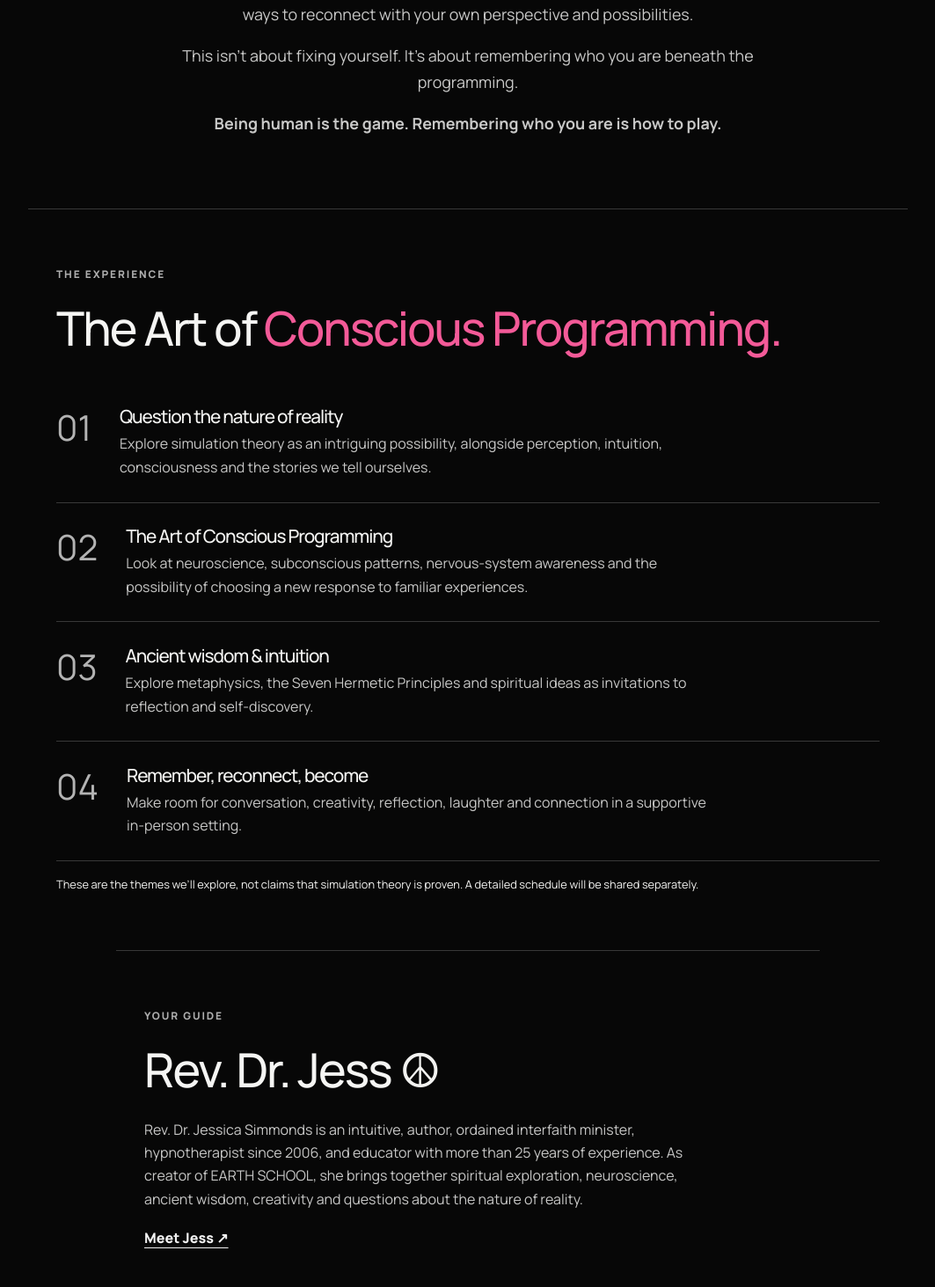
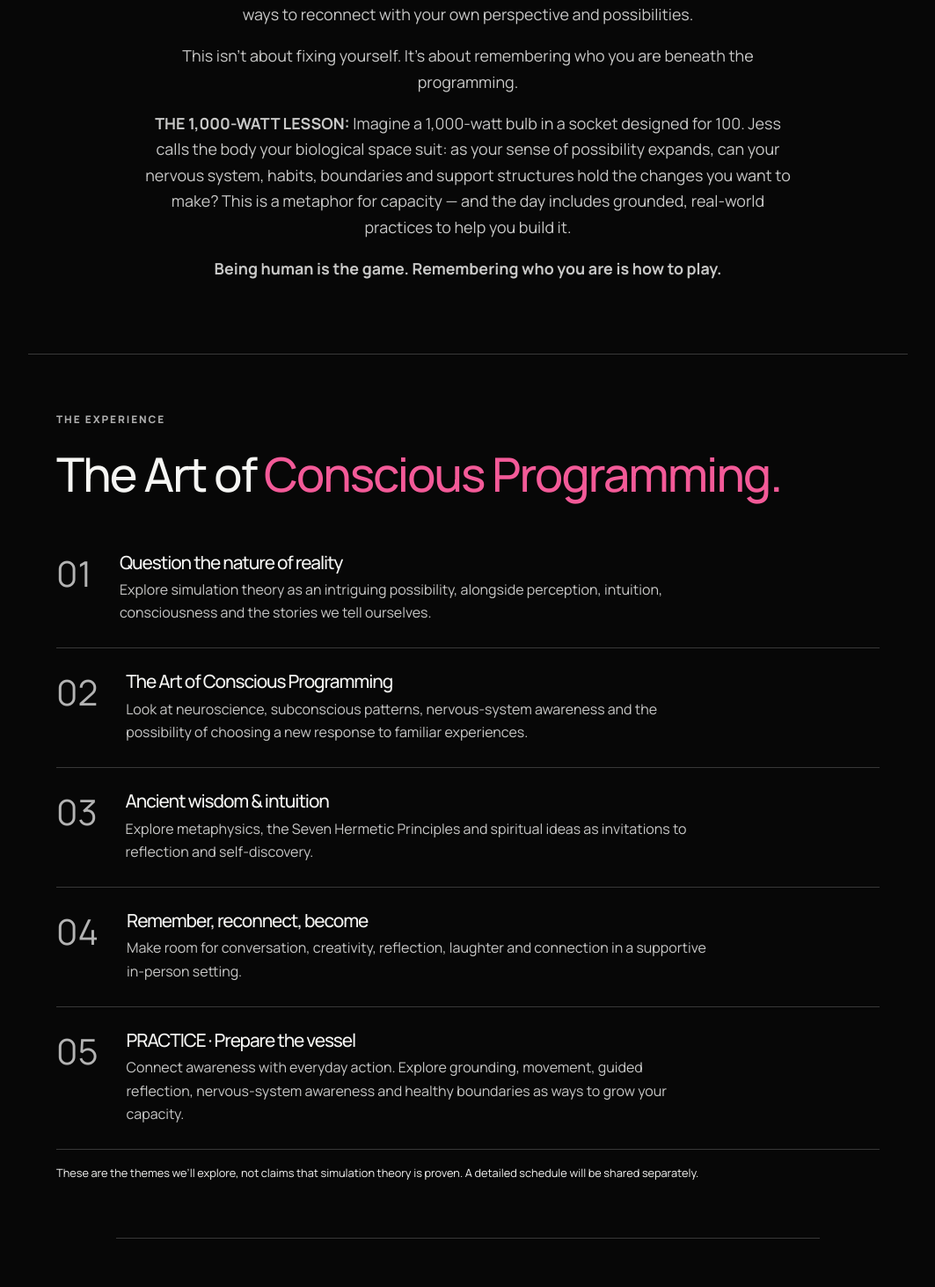
Before and after one commit to jessgoodvibesonly/jessgoodvibesonly, a Next.js app: page /earth-school-womens-day in a window 1280 px wide. Shown: the part 1487-2950 px from the top of the page at 88% size, without its empty margins (108-1171 px from the left). Built offline with nearby package versions, Linux system fonts and the light colour scheme; no server answers; a web font is replaced by a local one.

Commit message:
Integrate EARTH SCHOOL practice teachings and biological space suit capacity metaphor

```diff
--- a/app/earth-school-womens-day/page.tsx
+++ b/app/earth-school-womens-day/page.tsx
@@ -25,6 +25,7 @@ const experiences = [
   ["02","The Art of Conscious Programming","Look at neuroscience, subconscious patterns, nervous-system awareness and the possibility of choosing a new response to familiar experiences."],
   ["03","Ancient wisdom & intuition","Explore metaphysics, the Seven Hermetic Principles and spiritual ideas as invitations to reflection and self-discovery."],
   ["04","Remember, reconnect, become","Make room for conversation, creativity, reflection, laughter and connection in a supportive in-person setting."],
+  ["05","PRACTICE · Prepare the vessel","Connect awareness with everyday action. Explore grounding, movement, guided reflection, nervous-system awareness and healthy boundaries as ways to grow your capacity."],
 ];
 
 export default function WomensDayPage() {
@@ -56,6 +57,7 @@ export default function WomensDayPage() {
           <p>Welcome to EARTH SCHOOL — where simulation theory meets neuroscience, metaphysics, the Seven Hermetic Principles, intuition and the extraordinary mystery of consciousness.</p>
           <p>Explore the stories, expectations and unconscious patterns you’ve collected along the way. Through curiosity, conversation and the Art of Conscious Programming, discover new ways to reconnect with your own perspective and possibilities.</p>
           <p>This isn’t about fixing yourself. It’s about remembering who you are beneath the programming.</p>
+          <p><strong>THE 1,000-WATT LESSON:</strong> Imagine a 1,000-watt bulb in a socket designed for 100. Jess calls the body your biological space suit: as your sense of possibility expands, can your nervous system, habits, boundaries and support structures hold the changes you want to make? This is a metaphor for capacity — and the day includes grounded, real-world practices to help you build it.</p>
           <p><strong>Being human is the game. Remembering who you are is how to play.</strong></p>
         </section>
         <section className={styles.experiences} aria-labelledby="experiences-title">
```
